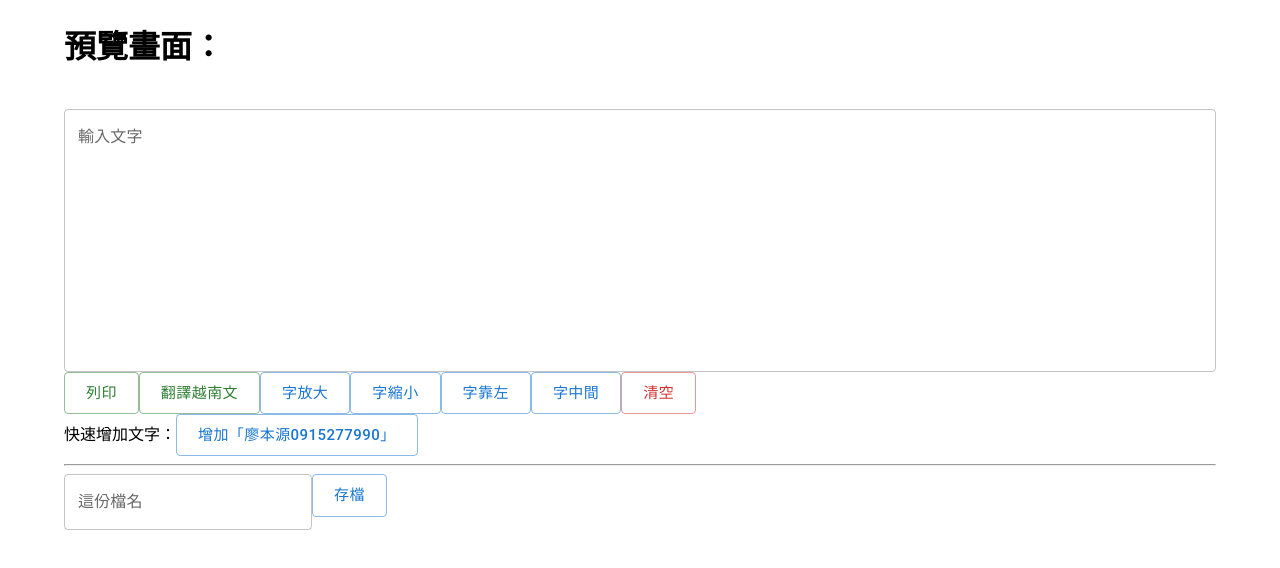
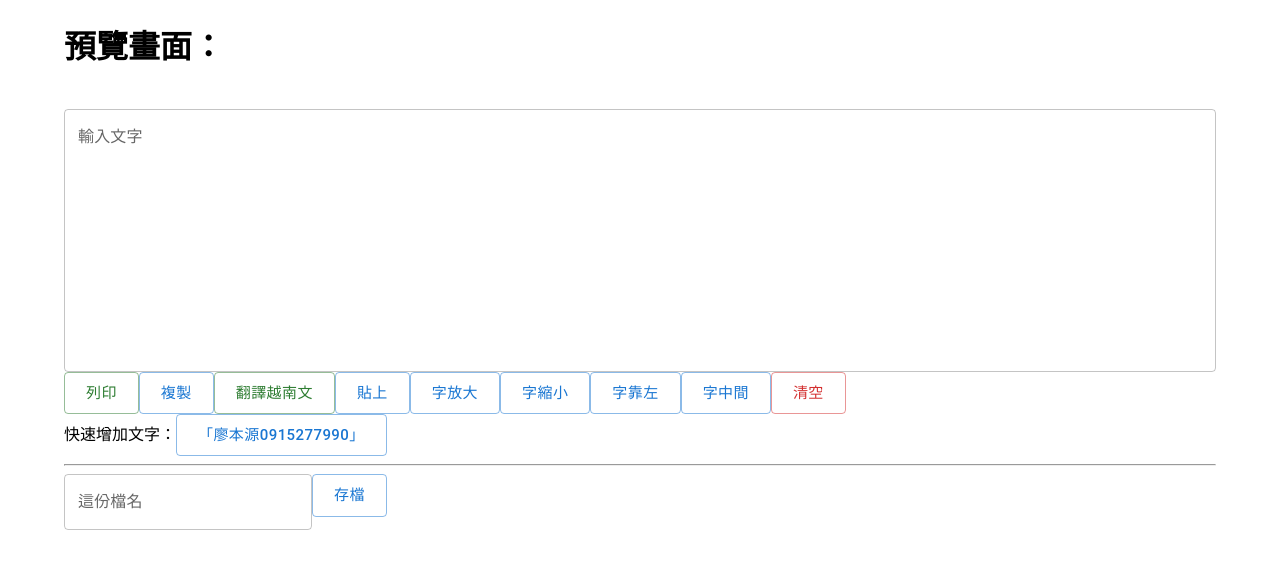
Before and after one commit to mawarutuco/HOME, a React (Create React App) app: page / in a window 1280 px wide. Shown: the top 568 px of the page. Built offline with nearby package versions, Linux system fonts and the light colour scheme.

Commit message:
增加翻譯
(複製貼上問題未解

```diff
--- a/src/Edit.js
+++ b/src/Edit.js
@@ -1,11 +1,9 @@
-import axios from "axios";
 import "./App.css";
 import { Container, TextField, Alert } from "@mui/material";
 import { useNavigate } from "react-router-dom";
 import { useState } from "react";
 import Btn from "./component/Button";
 import Show from "./component/Show";
-// import "http://www.google.com/jsapi";
 
 function App({
   text,
@@ -23,25 +21,15 @@ function App({
 
   const printThis = () => navigate("/print");
 
-  let strURL =
-    "http://translate.google.com.tw/translate_tts?q=" + text + "&tl=ja";
+  const textInput = document.getElementById("textInput");
 
-  // const apiInstance = axios.create({
-  //   baseURL: strURL,
-  //   timeout: 9000,
-  // });
-
-  const googleTranslate=()=>{
-    fetch(`http://www.google.com/jsapi`, {})
-      .then((response) => response.json())
-      .then((jsonData) => {
-        console.log(jsonData);
-      })
-      .catch((err) => {
-        console.log("錯誤:", err);
-      });
+  const googleTranslate = () => {
+    window.open(
+      `https://translate.google.com/?hl=zh-CN&sl=zh-CN&tl=vi&text=${text}&op=translate`
+    );
+    //%0A =>\n
     // setText('')
-  }
+  };
 
   return (
     <Container className="App">
@@ -49,6 +37,7 @@ function App({
       <Show text={text} fontSize={fontSize} alignItems={alignItems} />
       <br />
       <TextField
+        id="textInput"
         label="輸入文字"
         variant="outlined"
         minRows={10}
@@ -58,7 +47,25 @@ function App({
         onChange={(e) => setText(e.target.value)}
       />
       <Btn value="列印" fun={() => printThis()} color="success" />
+      <Btn
+        value="複製"
+        fun={() => {
+          textInput.select();
+          //時好時壞@@
+          document.execCommand("copy");
+        }}
+      />
       <Btn value="翻譯越南文" fun={() => googleTranslate()} color="success" />
+      <Btn
+        value="貼上"
+        fun={() => {
+          // const tmp = window.clipboardData.getData("Text");
+          // navigator.clipboard.readText().then((text) => {
+          //   alert(text);
+          // })
+          // setText(tmp);
+        }}
+      />
       <Btn value="字放大" fun={() => setFontSize((pre) => Number(pre) + 5)} />
       <Btn value="字縮小" fun={() => setFontSize((pre) => Number(pre) - 5)} />
       <Btn value="字靠左" fun={() => setAlignItems("flex-start")} />
@@ -67,7 +74,7 @@ function App({
       <br />
       快速增加文字：
       <Btn
-        value="增加「廖本源0915277990」"
+        value="「廖本源0915277990」"
         fun={() => setText((pre) => pre + "\n廖本源 0915277990")}
       />
       <hr />
@@ -80,17 +87,24 @@ function App({
       <Btn
         value="存檔"
         fun={() => {
-          setHistory((pre) => [{ title, text }, ...pre]);
+          setHistory((pre) => [{ title, text, fontSize, alignItems }, ...pre]);
           localStorage.setItem(
             "history",
-            JSON.stringify([{ title, text }, ...history])
+            JSON.stringify([{ title, text, fontSize, alignItems }, ...history])
           );
           setTitle("");
         }}
       />
       {history.map((n) => (
         <Alert key={n.title}>
-          <Btn value={n.title} fun={() => setText(n.text)} />
+          <Btn
+            value={n.title}
+            fun={() => {
+              setText(n.text);
+              setFontSize(n.fontSize);
+              setAlignItems(n.alignItems);
+            }}
+          />
           <Btn
             value="刪除"
             fun={() =>
```
